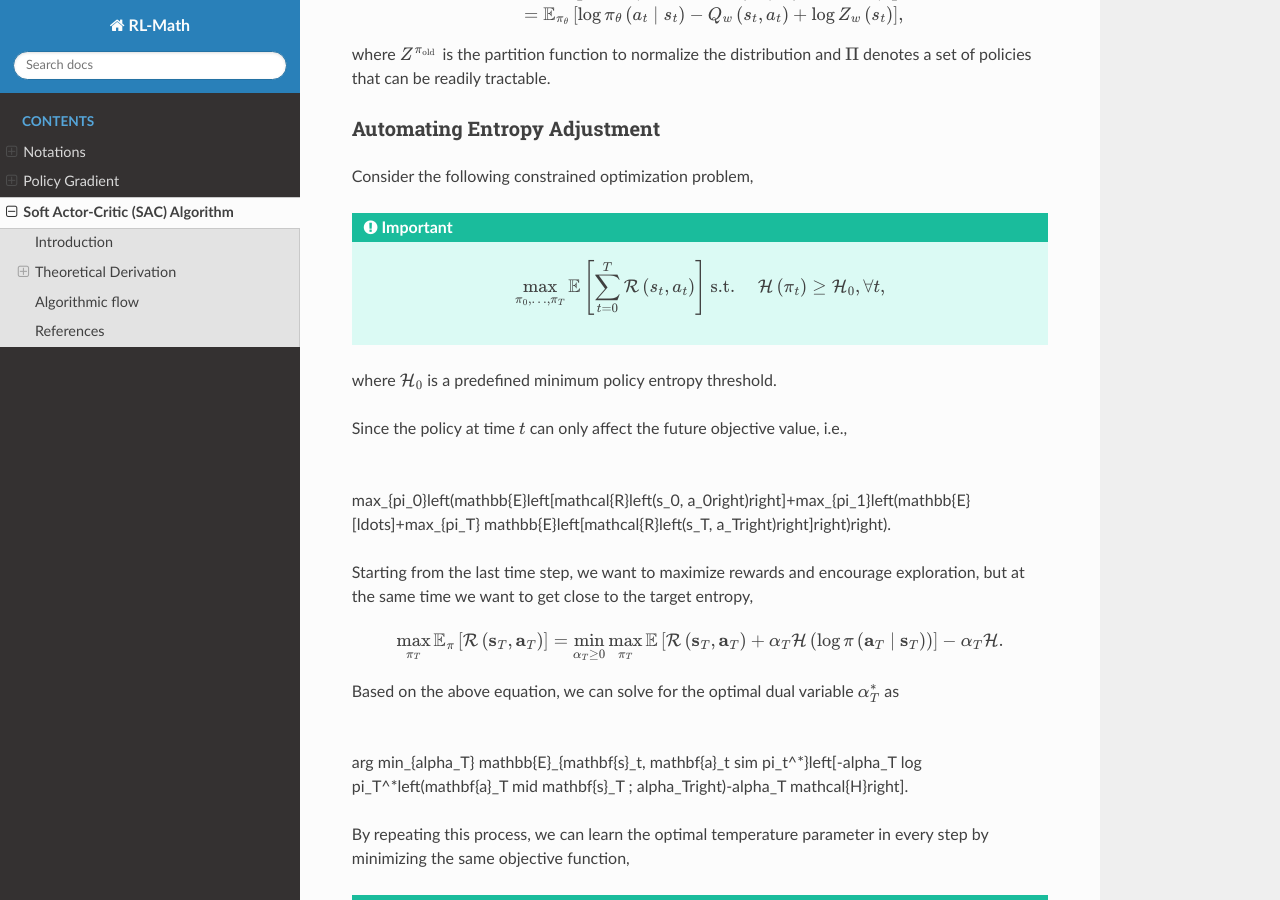
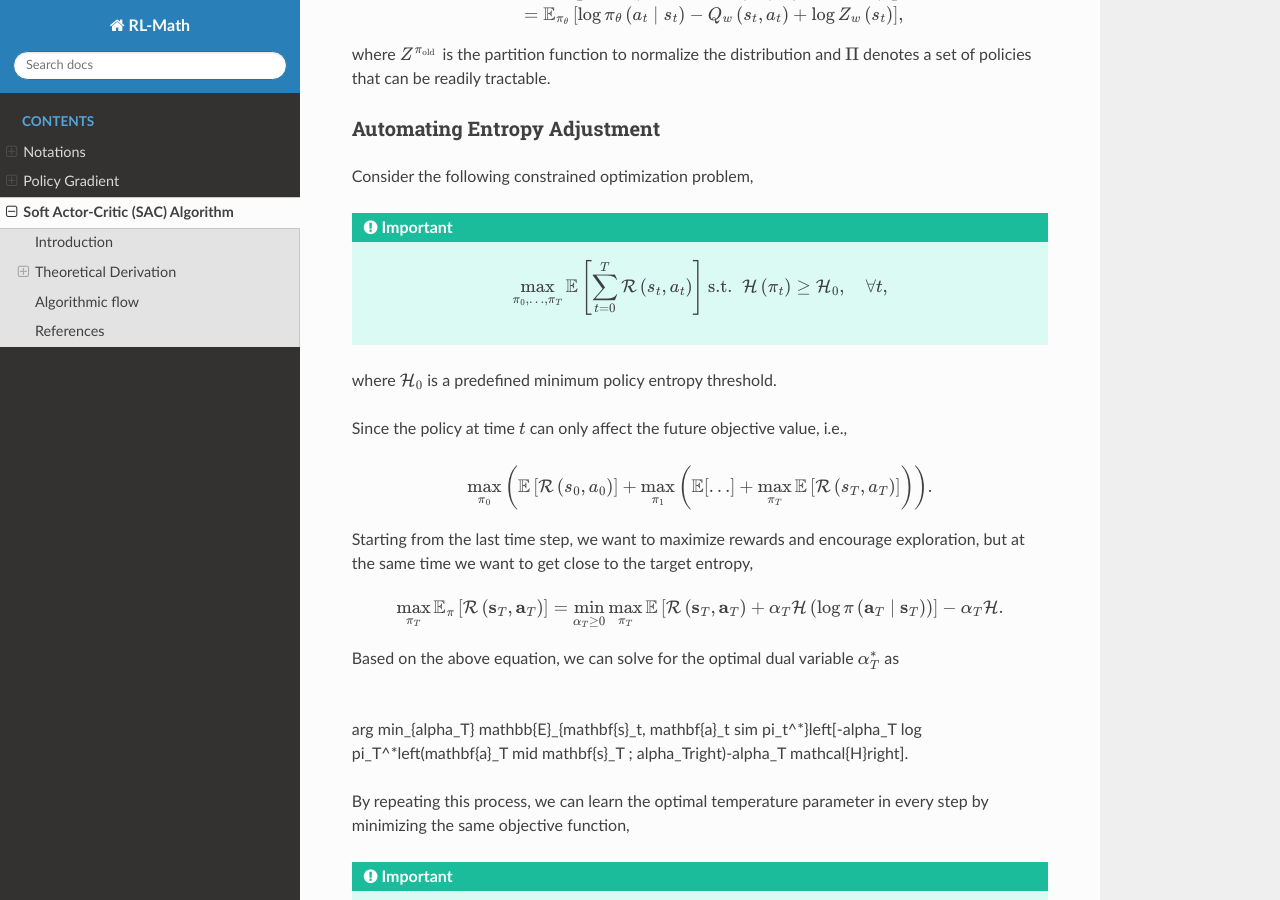
Before and after one commit to boyin96/Reinforcement-Learning-Math, a Sphinx documentation site: the page built from docs/source/sac.rst, in a window 1280 px wide and 900 px high, scrolled down 2012 px. Built offline with Sphinx 7.4.7 and the Read the Docs theme 3.1.0, drawn with Linux system fonts in a browser that asks for light colours; formulas are drawn with MathJax 3.

Commit message:
Update sac.rst

```diff
--- a/docs/source/sac.rst
+++ b/docs/source/sac.rst
@@ -100,14 +100,14 @@ Consider the following constrained optimization problem,
 .. important::
 
 	.. math::
-		\max _{\pi_0, \ldots, \pi_T} \mathbb{E}\left[\sum_{t=0}^T \mathcal{R}\left(s_t, a_t\right)\right] \text { s.t. } \quad \mathcal{H}\left(\pi_t\right) \geq \mathcal{H}_0, \forall t,
+		\max _{\pi_0, \ldots, \pi_T} \mathbb{E}\left[\sum_{t=0}^T \mathcal{R}\left(s_t, a_t\right)\right] \text { s.t. } \; \mathcal{H}\left(\pi_t\right) \geq \mathcal{H}_0,\quad \forall t,
 
 where :math:`\mathcal{H}_0` is a predefined minimum policy entropy threshold.
 
 Since the policy at time :math:`t` can only affect the future objective value, i.e.,
 
 .. math::
-\max_{\pi_0}\left(\mathbb{E}\left[\mathcal{R}\left(s_0, a_0\right)\right]+\max_{\pi_1}\left(\mathbb{E}[\ldots]+\max_{\pi_T} \mathbb{E}\left[\mathcal{R}\left(s_T, a_T\right)\right]\right)\right).
+	\max_{\pi_0}\left(\mathbb{E}\left[\mathcal{R}\left(s_0, a_0\right)\right]+\max_{\pi_1}\left(\mathbb{E}[\ldots]+\max_{\pi_T} \mathbb{E}\left[\mathcal{R}\left(s_T, a_T\right)\right]\right)\right).
 
 Starting from the last time step, we want to maximize rewards and encourage exploration, but at the same time we want to get close to the target entropy,
 
```
